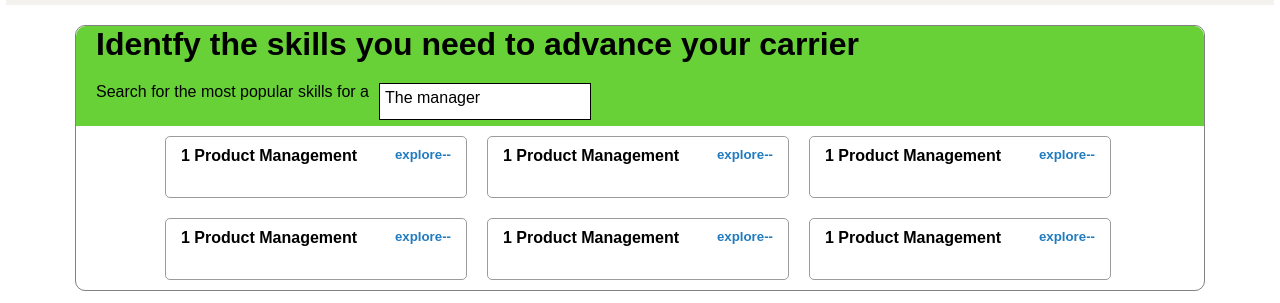
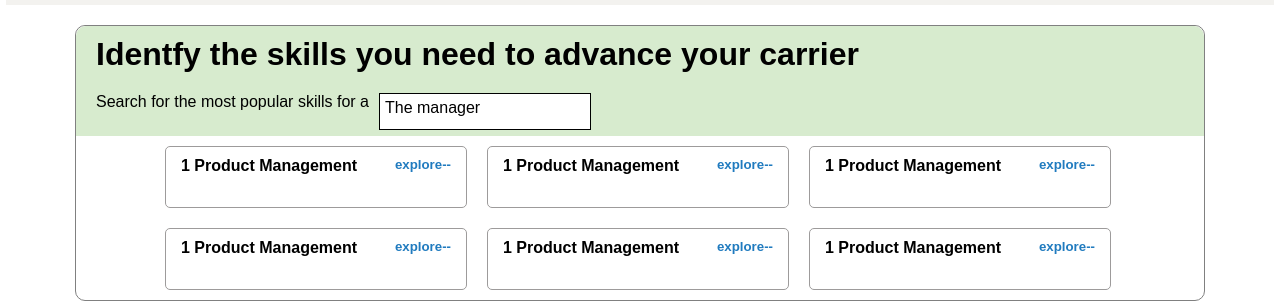
Before and after one commit to haresh2349/LinkedinLearning, a plain HTML site: page main.html in a window 1280 px wide. Shown: the part 792-1095 px from the top of the page. Drawn offline with Linux system fonts and the light colour scheme; a web font is replaced by a local one.

Commit message:
Update slidebar.css

```diff
--- a/styles/slidebar.css
+++ b/styles/slidebar.css
@@ -199,8 +199,9 @@
 }
 #skills> div:nth-of-type(1){
     height: 100px;
-    background-color: #68d137;
+    background-color: #D7EBCE;
     border-top-left-radius: 10px;
+    padding-top: 10px;
     border-top-right-radius: 10px;
 
 }
```
